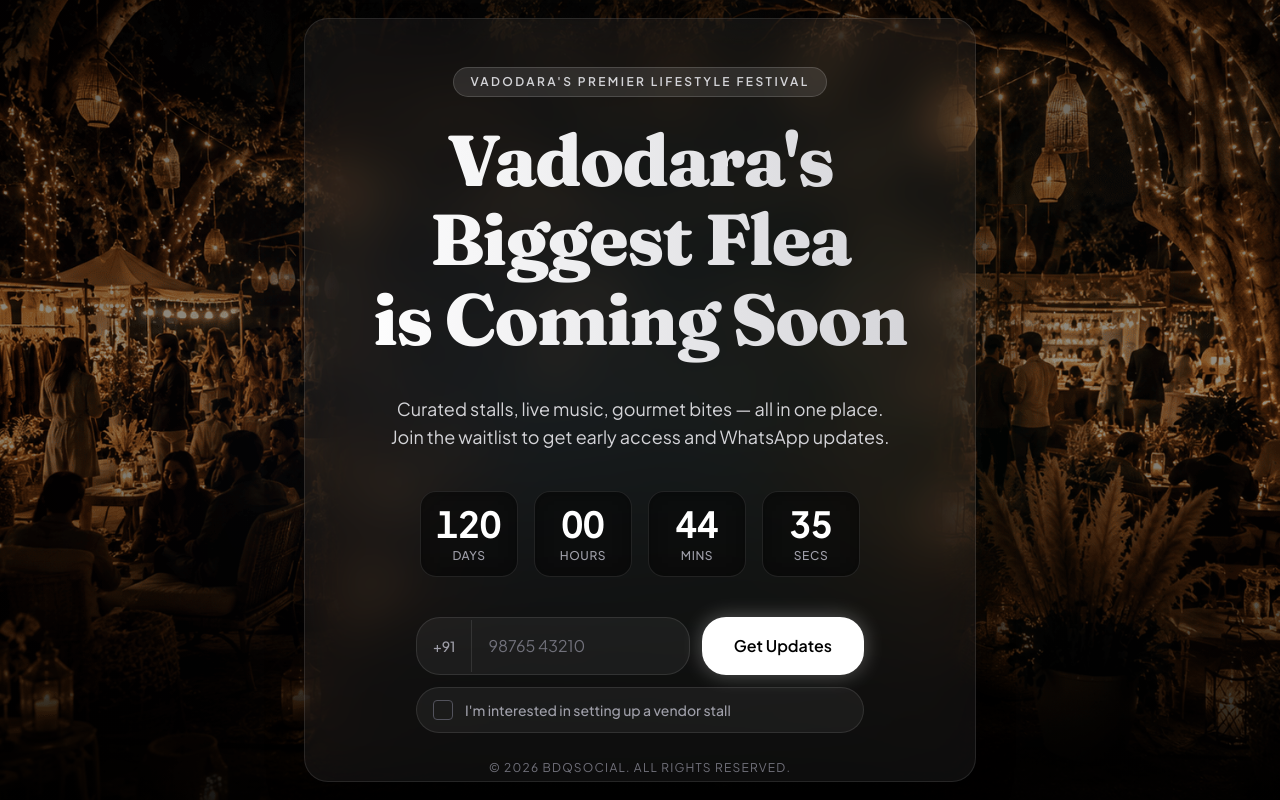
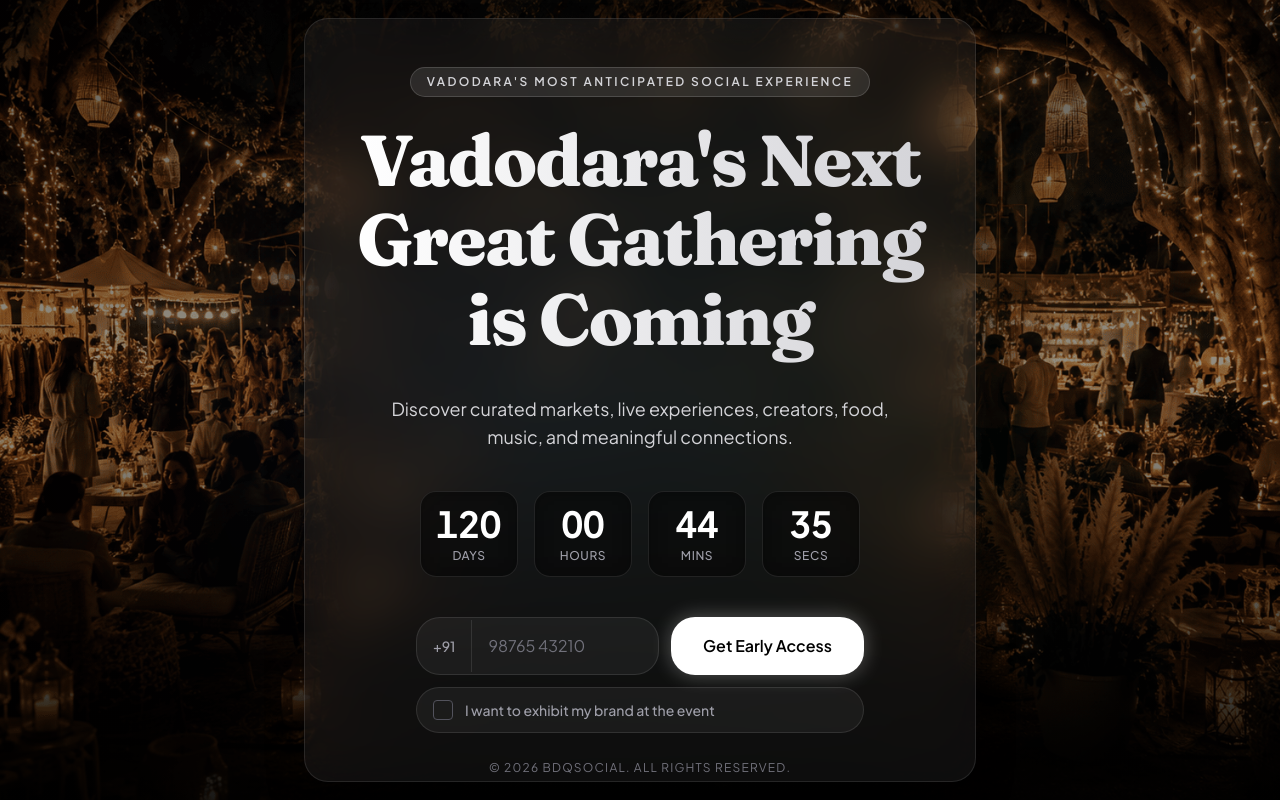
Before and after one commit to devbdqsocial/BDQ-Social-Platform, a Next.js app: page /coming-soon in a window 1280 px wide. Built offline with nearby package versions, Linux system fonts and the light colour scheme; no server answers; the database is empty.

Commit message:
feat: update coming soon page copy

```diff
--- a/src/app/coming-soon/ComingSoonClient.tsx
+++ b/src/app/coming-soon/ComingSoonClient.tsx
@@ -74,9 +74,9 @@ export function ComingSoonClient({ count }: { count: number }) {
         <div className="text-center space-y-6">
           {/* Badge */}
           <motion.div initial={{ opacity: 0 }} animate={{ opacity: 1 }} transition={{ delay: 0.1 }}>
-            <span className="inline-block text-xs font-semibold tracking-[0.2em] uppercase px-4 py-1.5 rounded-full bg-white/10 border border-white/15 text-zinc-300">
-              Vadodara&apos;s Premier Lifestyle Festival
-            </span>
+              <span className="inline-block text-xs font-semibold tracking-[0.2em] uppercase px-4 py-1.5 rounded-full bg-white/10 border border-white/15 text-zinc-300">
+                VADODARA&apos;S MOST ANTICIPATED SOCIAL EXPERIENCE
+              </span>
           </motion.div>
 
           {/* Headline */}
@@ -86,7 +86,7 @@ export function ComingSoonClient({ count }: { count: number }) {
             transition={{ delay: 0.3 }}
             className="font-display text-4xl sm:text-5xl md:text-7xl font-extrabold tracking-tight leading-[1.1] bg-clip-text text-transparent bg-gradient-to-r from-white to-zinc-300 pb-3"
           >
-            Vadodara&apos;s Biggest Flea <br className="hidden sm:block" /> is Coming Soon
+            Vadodara&apos;s Next <br className="hidden sm:block" /> Great Gathering is Coming
           </motion.h1>
 
           <motion.p
@@ -95,7 +95,7 @@ export function ComingSoonClient({ count }: { count: number }) {
             transition={{ delay: 0.5 }}
             className="text-base sm:text-lg text-zinc-300 max-w-lg mx-auto"
           >
-            Curated stalls, live music, gourmet bites — all in one place. Join the waitlist to get early access and WhatsApp updates.
+            Discover curated markets, live experiences, creators, food, music, and meaningful connections.
           </motion.p>
 
           {/* Countdown */}
@@ -159,7 +159,7 @@ export function ComingSoonClient({ count }: { count: number }) {
                   disabled={status === "loading"}
                   className="bg-white text-black font-semibold rounded-xl px-8 py-4 hover:bg-zinc-200 transition-colors focus:outline-none focus:ring-2 focus:ring-white/50 disabled:opacity-50 disabled:cursor-not-allowed whitespace-nowrap shadow-[0_0_20px_rgba(255,255,255,0.3)] hover:shadow-[0_0_30px_rgba(255,255,255,0.5)]"
                 >
-                  {status === "loading" ? "Joining..." : "Get Updates"}
+                  {status === "loading" ? "Joining..." : "Get Early Access"}
                 </button>
               </div>
 
@@ -182,7 +182,7 @@ export function ComingSoonClient({ count }: { count: number }) {
                     </svg>
                   )}
                 </div>
-                <span className="text-sm font-medium">I&apos;m interested in setting up a vendor stall</span>
+                <span className="text-sm font-medium">I want to exhibit my brand at the event</span>
               </button>
 
               {/* Error */}
```
